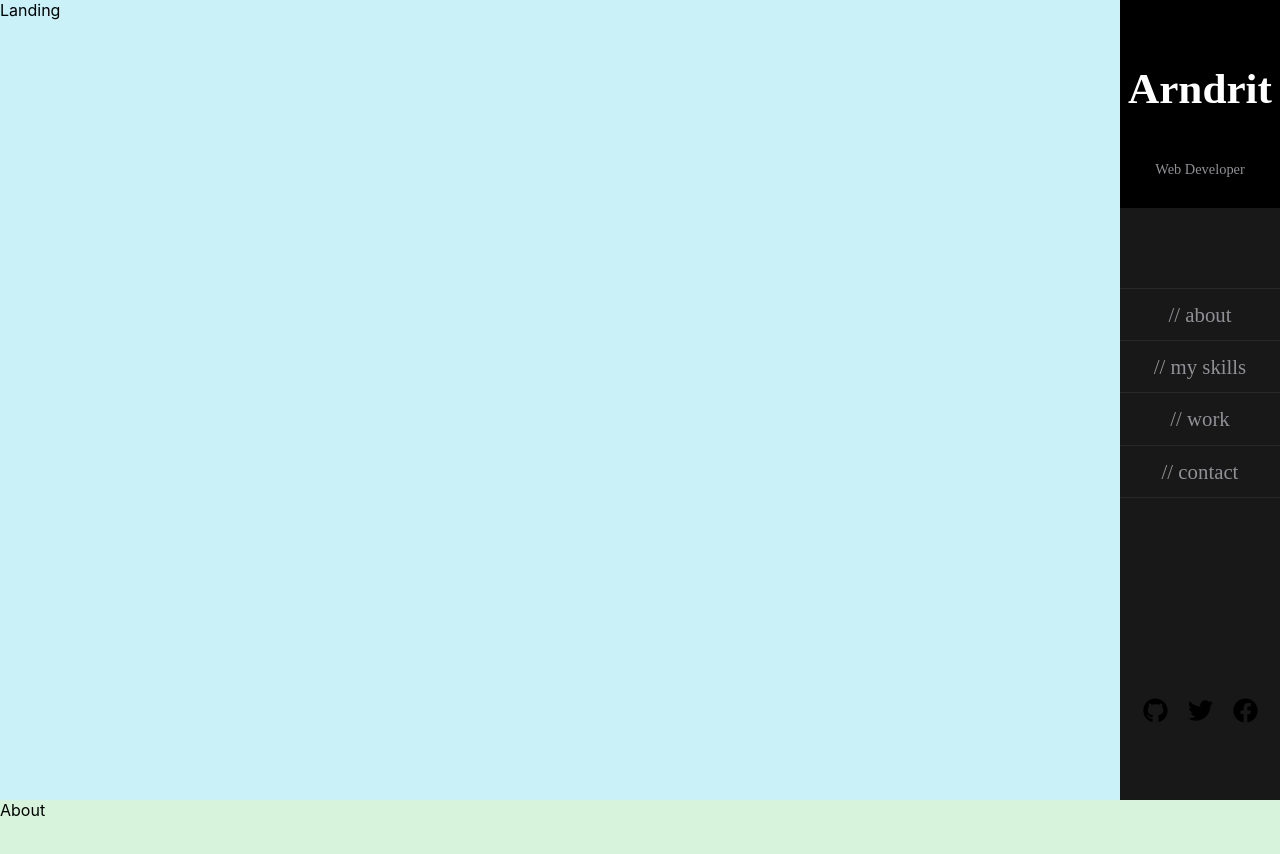
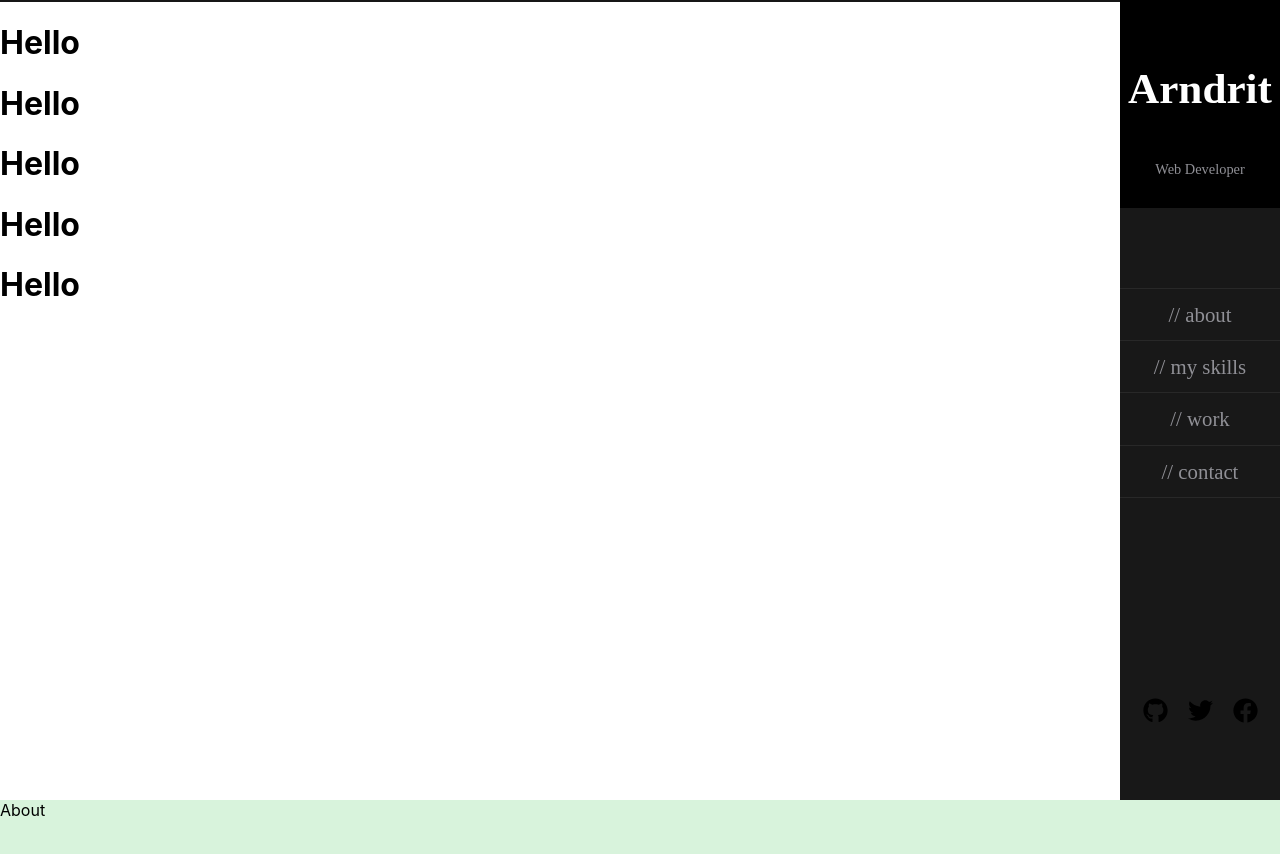
Before and after one commit to arndritb/starlabs-project, a React (Create React App) app in the folder starlabs/: page / in a window 1280 px wide. Shown: the top 854 px of the page. Built offline with nearby package versions, Linux system fonts and the light colour scheme.

Commit message:
Created a simple animation when you open the website and added some fonts

```diff
--- a/starlabs/public/index.html
+++ b/starlabs/public/index.html
@@ -10,6 +10,9 @@
       content="Web site created using create-react-app"
     />
     <link rel="apple-touch-icon" href="%PUBLIC_URL%/logo192.png" />
+    <style>
+      @import url('https://fonts.googleapis.com/css2?family=Poppins:wght@100&family=Roboto:wght@400;500&display=swap');
+      </style>
     <!--
       manifest.json provides metadata used when your web app is installed on a
       user's mobile device or desktop. See https://developers.google.com/web/fundamentals/web-app-manifest/
--- a/starlabs/src/App.js
+++ b/starlabs/src/App.js
@@ -1,6 +1,7 @@
 import './App.css';
 
 import Main from './components/Main';
+
 
 function App() {
   return (
--- /dev/null
+++ b/starlabs/src/components/Intro.js
@@ -0,0 +1,23 @@
+import React from "react";
+import '../components/intro.css'
+
+
+const Intro = () => {
+    return(
+        <body>
+
+            <div className="container">
+                <div className="text-wrapper">
+                    <div className="text-1 text" >ArndritBajçinca Portfolio</div>
+                </div>
+            </div>
+            <h1>Hello</h1>
+            <h1>Hello</h1>
+            <h1>Hello</h1>
+            <h1>Hello</h1>
+            <h1>Hello</h1>
+        </body>
+    )
+}
+
+export default Intro;
--- /dev/null
+++ b/starlabs/src/components/Landing.js
@@ -0,0 +1,10 @@
+import React from "react";
+import Intro from "./Intro";
+
+const Landing = () =>{
+    return(
+        <Intro />
+    )
+}
+
+export default Landing;
--- a/starlabs/src/components/Main.js
+++ b/starlabs/src/components/Main.js
@@ -2,7 +2,7 @@ import React from 'react';
 import styled from 'styled-components'
 import SocialIcons from '../subComponents/SocialIcons';
 import { useRef } from 'react';
-
+import Landing from './Landing';
 
 const Box = styled.div`
 background-color: #181818;
@@ -18,8 +18,6 @@ bottom: 0;
 display: flex;
 flex-direction: column;
 font-family: sf-mono;
-
-
 `;
 
 const Logo = styled.div`
@@ -54,7 +52,6 @@ align-items: center;
 width: 100%;
 margin-top: 10vh;
 font-weight: 400;
-
 `
 
 const About = styled.div`
@@ -130,10 +127,10 @@ text-align: center;
 }
 `;
 
-const Landing = styled.div`
-height:100vh;
-background-color: #caf0f8;
-`
+// const Landing = styled.div`
+// height:100vh;
+// background-color: #caf0f8;
+// `
 const Aboutpage = styled.div`
 height:100vh;
 background-color: #d8f3dc;
@@ -151,6 +148,8 @@ height:100vh;
 background-color: #ffc6ff;
 `
 
+
+
 const Main = () => {
 
     const landingPage = useRef(null);
@@ -166,13 +165,18 @@ const Main = () => {
         })
     }
 
+
+
+
     return(
         <>
         <Box>
+
             <Logo>
-                <Name onClick={() => scrollToSection(landingPage)} >Arndrit</Name>
+                <Name>Arndrit</Name>
                 <Profession>Web Developer</Profession>
             </Logo>
+
 
 
             <Sidebar>
@@ -184,10 +188,14 @@ const Main = () => {
 
 
 
+
             <SocialIcons />
         </Box>
 
-            <Landing ref={landingPage}>Landing</Landing>
+
+
+            <Landing ref={landingPage} />
+
             <Aboutpage ref={Aboutpagee} >About</Aboutpage>
             <Skillspage ref={Skillspagee} >Skills</Skillspage>
             <Workpage ref={Workpagee} >Work</Workpage>
--- /dev/null
+++ b/starlabs/src/components/intro.css
@@ -0,0 +1,122 @@
+body{
+    margin: 0;
+    padding: 0;
+    width: 100%;
+    height: 100vh;
+}
+
+
+
+.container{
+    width: 100%;
+    height: 100vh;
+    margin: 0 auto;
+    display: flex;
+    justify-content: center;
+    align-items: center;
+    background: #161616;
+    animation: slide-out-container 4s cubic-bezier(0.97, 0.01, 0.36, 1) 2.5s;
+    animation-fill-mode: forwards;
+}
+
+.text-wrapper{
+    color: white;
+    position: absolute;
+}
+
+.text{
+    font-family: Roboto;
+    font-weight: lighter;
+    font-size: 54px;
+}
+
+.text-1 {
+    color: rgba(0, 0, 0, 0);
+    -webkit-text-stroke: 1px white;
+}
+
+
+@keyframes blink {
+    0%{
+        opacity: 0;
+    }
+    25%{
+        opacity: 100%;
+    }
+    70%{
+        opacity: 100%;
+    }
+    100%{
+        opacity: 0;
+    }
+
+}
+
+.text-1{
+    animation: blink 3s linear 0s;
+    opacity: 0;
+}
+
+/* @keyframes slide-out {
+    0%{
+        opacity: 0;
+    }
+    25%{
+        opacity: 100%;
+    }
+    75%{
+        opacity: 0%;
+    }
+    100%{
+        opacity: 100%;
+    }
+} */
+
+
+/* @keyframes slide-out {
+    0%{
+        opacity: 0;
+    }
+    1%{
+        opacity: 100%;
+    }
+    19%{
+        opacity: 100%;
+    }
+    20%{
+        opacity: 0;
+    }
+    39%{
+        opacity: 0;
+    }
+    40%{
+        opacity: 100%;
+    }
+    59%{
+        opacity: 100%;
+    }
+    60%{
+        opacity: 0;
+    }
+    79%{
+        opacity: 0;
+    }
+    80%{
+        opacity: 100%;
+    }
+    100%{
+        opacity: 100;
+    }
+} */
+
+@keyframes slide-out-container {
+    0%{
+        height: 100vh;
+    }
+    10%{
+        height: 100vh;
+    }
+    100%{
+        height: 0%;
+    }
+}
--- a/starlabs/src/subComponents/SocialIcons.js
+++ b/starlabs/src/subComponents/SocialIcons.js
@@ -15,7 +15,7 @@ position: relative;
 const SocialIcons = () => {
     return(
         <Icons>
-            <Github width={25} height={25} />
+            <Github width={25} height={25}  />
             <Twitter width={25} height={25}/>
             <Facebook width={25} height={25} />
         </Icons>
```
